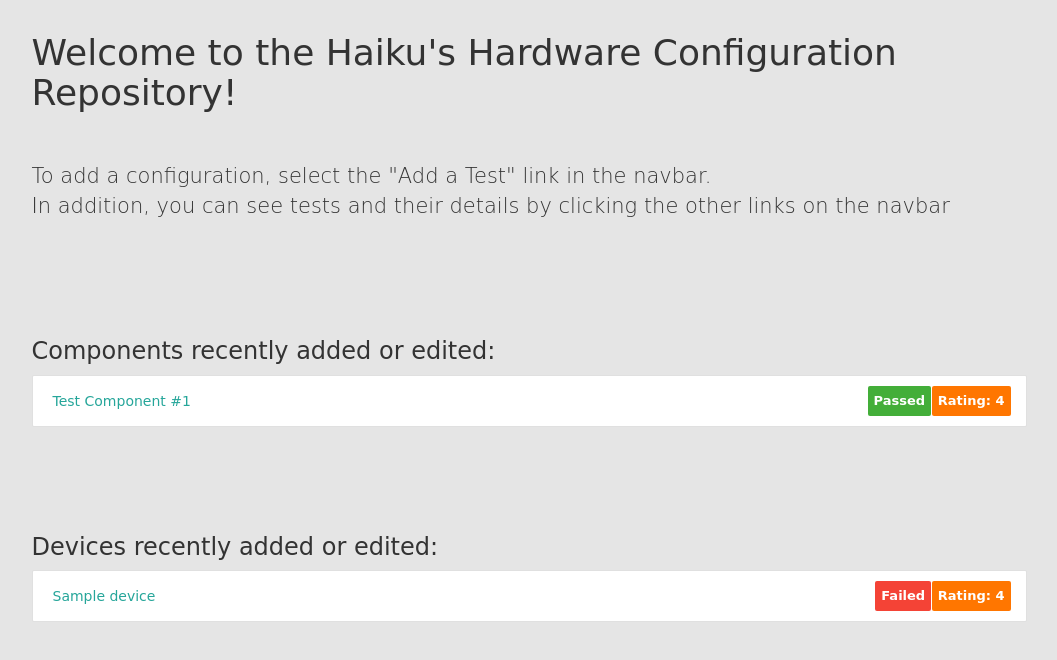
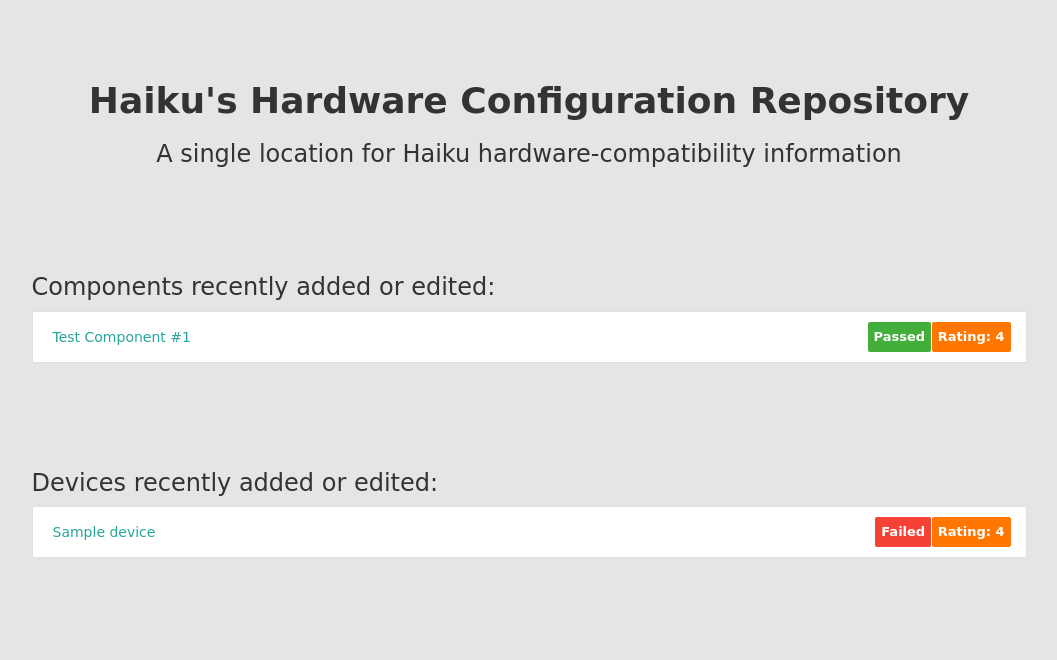
Before and after one commit to DarkmatterVale/Haiku-Configuration-Repo, a Django app: template hello/templates/index.html in a window 1280 px wide. Shown: the part 51-711 px from the top of the page, without its empty margins (111-1168 px from the left). Run offline with Django 3.2, Linux system fonts and the light colour scheme; the template is opened without the code that fills it: values that come from a table or form of the project are taken from there, others are empty; data comes from the database, SQL or seed files in the repository; tables that the repository leaves empty hold one stand-in row (values such as "Sample post"); parts of the project's set-up code (start-up, migrations or seed data) failed here and were passed over; some libraries are stand-ins or nearby versions.

Commit message:
Change homepage to look nicer

```diff
--- a/hello/static/main.css
+++ b/hello/static/main.css
@@ -1,7 +1,3 @@
-body {
-  background-color: #EEEEEE;
-}
-
 div.container {
   margin-left: 1%;
   padding-top: 0.1%;
@@ -40,6 +36,16 @@ nav .large-font {
 
 .blue {
   background-color: #336698 !important; }
+
+.white {
+    color: #EEEEEE;
+}
+
+.vcenter {
+    display: inline-block;
+    vertical-align: middle;
+    float: none;
+}
 
 .padtop-5 {
   padding-top: 5%;
--- a/hello/static/shijin4.css
+++ b/hello/static/shijin4.css
@@ -21,7 +21,7 @@ html, body {
 }
 body {
 	font-family: "DejaVu Sans", Arial, Helvetica, sans-serif;
-	background: #e5e5e5 repeat-x scroll 0% 0%;
+    background: #e5e5e5 repeat-x scroll 0% 0%;
 }
 
 a {
--- a/hello/templates/index.html
+++ b/hello/templates/index.html
@@ -56,12 +56,10 @@
             {% endfor %}
           {% endif %}
       </div>
-      <div class="row">
-         <h1>Welcome to the Haiku's Hardware Configuration Repository!</h1>
-         <br><br>
-         <p class="lead">To add a configuration, select the "Add a Test" link in the navbar.<br>In addition, you can see tests and their details by clicking the other links on the navbar</p>
-       </div>
-       <div class="padtop-5"></div>
+      <div class="padtop-5"></div>
+      <h1 class="text-center"><b>Haiku's Hardware Configuration Repository</b></h1>
+      <h3 class="text-center">A single location for Haiku hardware-compatibility information</h3>
+      <div class="padtop-5"></div>
 
        <div class="pad-item-list center-list-item row">
         <h3>Components recently added or edited:</h3>
```
Also changed, not shown: hello/static/lang-logo.png (deleted).
